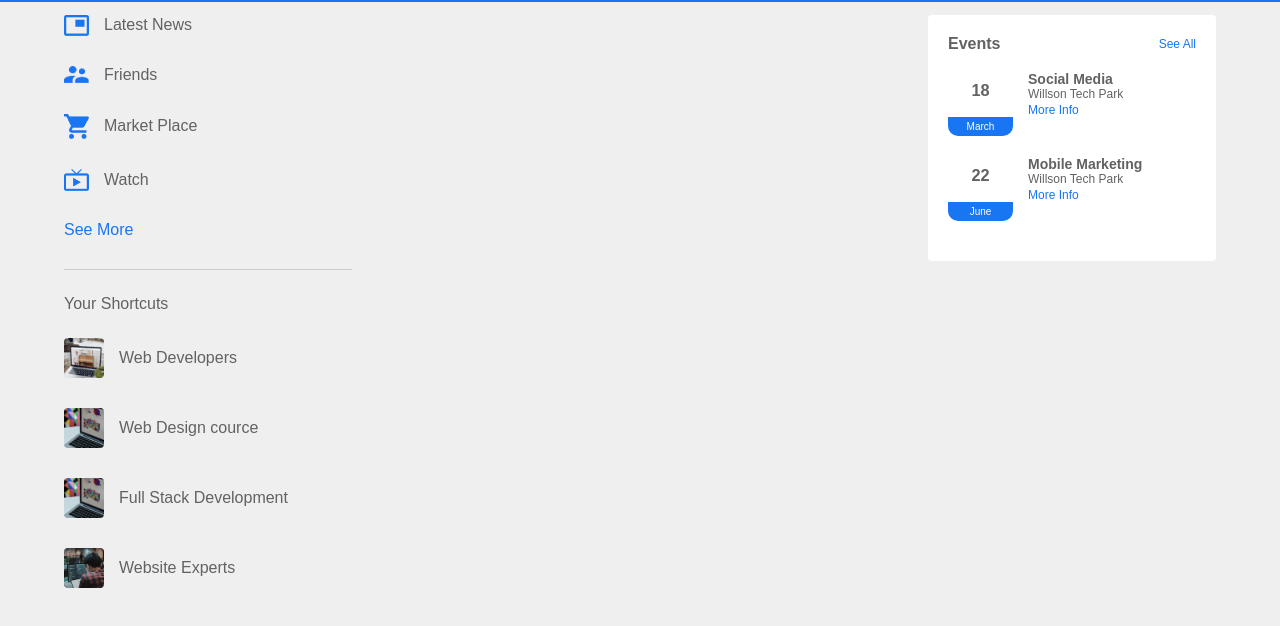
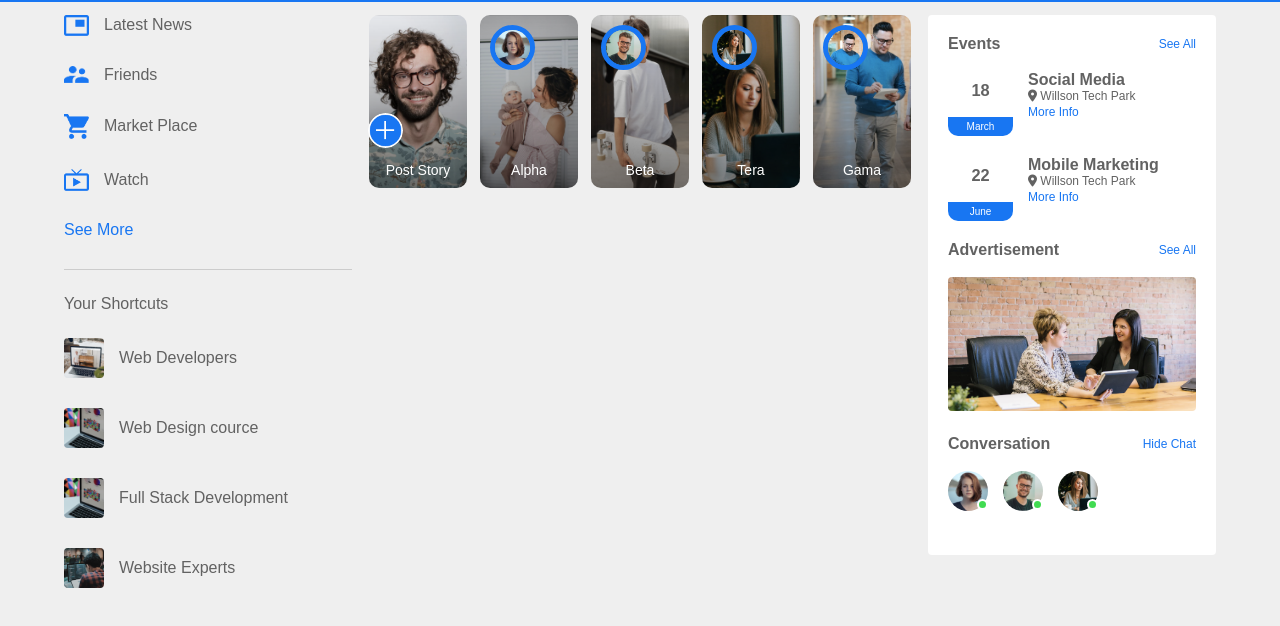
Before and after one commit to xamimran/fb-clone, a plain HTML site: page index.html in a window 1280 px wide. Shown: the part 112-738 px from the top of the page. Drawn offline with Linux system fonts and the light colour scheme.

Commit message:
Add stories and advertisement bar

```diff
--- a/index.html
+++ b/index.html
@@ -5,6 +5,7 @@
     <meta name="viewport" content="width=device-width, initial-scale=1.0">
     <title> FB Clone</title>
     <link rel="stylesheet" href="style.css">
+    <script src="https://kit.fontawesome.com/069864b77b.js" crossorigin="anonymous"></script>
   </head>
   <body>
 
@@ -35,6 +36,7 @@
     </nav>
 
     <div class="container">
+
       <!-------------------------Left side bar---------------------------->
       <div class="leftside-bar">
         <div class="imp-links">
@@ -54,9 +56,32 @@
       </div>
       <!-------------------------main content----------------------------->
       <div class="main-content">
+        <div class="story-gallery">
+          <div class="story story1">
+            <img src="images/upload.png" alt="upload image">
+            <p>Post Story</p>
+          </div>
+          <div class="story story2">
+            <img src="images/member-1.png" alt="upload image">
+            <p>Alpha</p>
+          </div>
+          <div class="story story3">
+            <img src="images/member-2.png" alt="upload image">
+            <p>Beta</p>
+          </div>
+          <div class="story story4">
+            <img src="images/member-3.png" alt="upload image">
+            <p>Tera</p>
+          </div>
+          <div class="story story5">
+            <img src="images/member-4.png" alt="upload image">
+            <p>Gama</p>
+          </div>
+        </div>
+      </div>
 
-      </div>
       <!-------------------------right side bar--------------------------->
+
       <div class="rightside-bar">
         <div class="sidebar-title">
           <h4>Events</h4>
@@ -69,7 +94,7 @@
           </div>
           <div class="right-event">
             <h4>Social Media</h4>
-            <p>Willson Tech Park</p>
+            <p> <i class="fa-solid fa-location-dot"></i> Willson Tech Park</p>
             <a href="#">More Info</a>
           </div>
         </div>
@@ -80,12 +105,33 @@
           </div>
           <div class="right-event">
             <h4>Mobile Marketing</h4>
-            <p>Willson Tech Park</p>
+            <p> <i class="fa-solid fa-location-dot"></i> Willson Tech Park</p>
             <a href="#">More Info</a>
+          </div>
+        </div>
+        <div class="sidebar-title">
+          <h4>Advertisement</h4>
+          <a href="#"> See All</a>
+        </div>
+        <img src="images/advertisement.png" alt="" class="ads">
+        <div class="sidebar-title">
+          <h4>Conversation</h4>
+          <a href="#"> Hide Chat</a>
+        </div>
+        <div class="online-list">
+          <div class="online">
+            <img src="images/member-1.png" alt="member 1">
+          </div>
+          <div class="online">
+            <img src="images/member-2.png" alt="member 1">
+          </div>
+          <div class="online">
+            <img src="images/member-3.png" alt="member 1">
           </div>
         </div>
       </div>
 
     </div>
+
   </body>
 </html>
--- a/style.css
+++ b/style.css
@@ -142,7 +142,7 @@ nav {
   justify-content: space-between;
   margin-bottom: 18px;
 }
-.sidebar-title h4{
+.rightside-bar h4{
   font-weight: 600;
   font-size: 16px;
 }
@@ -185,3 +185,80 @@ nav {
   font-size: 10px;
   padding: 4px 0;
 }
+.ads{
+  width: 100%;
+  margin-bottom: 20px;
+  border-radius: 4px;
+}
+.online-list{
+  display: flex;
+  align-items: center;
+  margin-bottom: 20px;
+}
+.online-list .online img{
+  width: 40px;
+  border-radius: 50%;
+}
+
+.online-list .online{
+  width: 40px;
+  border-radius: 50px;
+  margin-right: 15px;
+}
+.online-list .online::after{
+  top: unset;
+  bottom: 5px;
+}
+.story-gallery{
+  display: flex;
+  justify-content: space-between;
+  margin-bottom: 20px;
+}
+.story{
+  flex-basis: 18%;
+  padding-top: 32%;
+  position:relative;
+  background-image: linear-gradient(transparent, rgba(0,0,0,0.5)), url(images/status-1.png);
+  background-position: center;
+  background-size: cover;
+  border-radius: 10px;
+}
+.story img{
+  position: absolute;
+  width: 45px;
+  border-radius: 50%;
+  top: 10px;
+  left:10px;
+  border: 5px solid #1876f2;
+}
+.story p{
+  position:absolute;
+  bottom: 10px;
+  width: 100%;
+  text-align: center;
+  color: #fff;
+  font-size: 14px;
+}
+.story1{
+  background-image: linear-gradient(transparent, rgba(0,0,0,0.5)), url(images/status-1.png);
+}
+.story2{
+  background-image: linear-gradient(transparent, rgba(0,0,0,0.5)), url(images/status-2.png);
+}
+.story3{
+  background-image: linear-gradient(transparent, rgba(0,0,0,0.5)), url(images/status-3.png);
+}
+.story4{
+  background-image: linear-gradient(transparent, rgba(0,0,0,0.5)), url(images/status-4.png);
+}
+.story5{
+  background-image: linear-gradient(transparent, rgba(0,0,0,0.5)), url(images/status-5.png);
+}
+.story.story1 img{
+  top: unset;
+  left: 50%;
+  bottom: 40px;
+  transform: translate(-50px);
+  border: 0;
+  width: 35px;
+}
```
